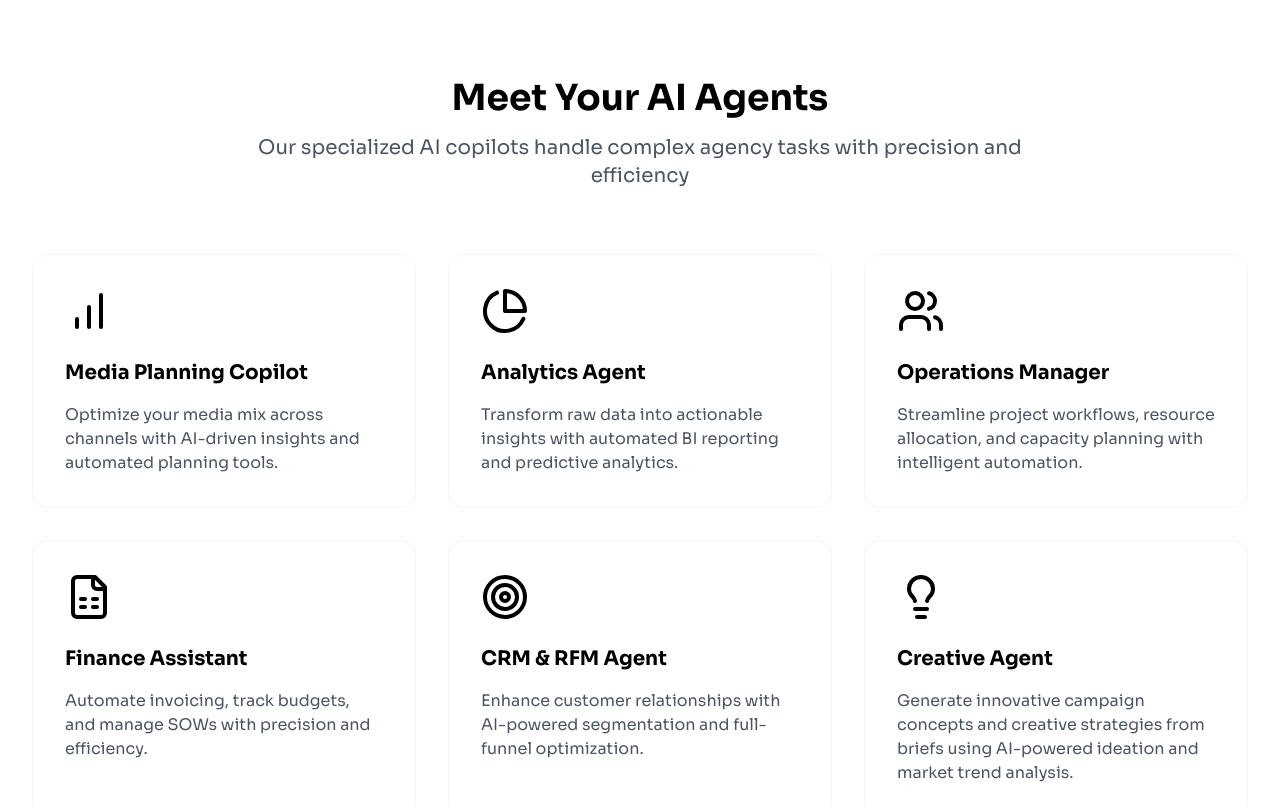
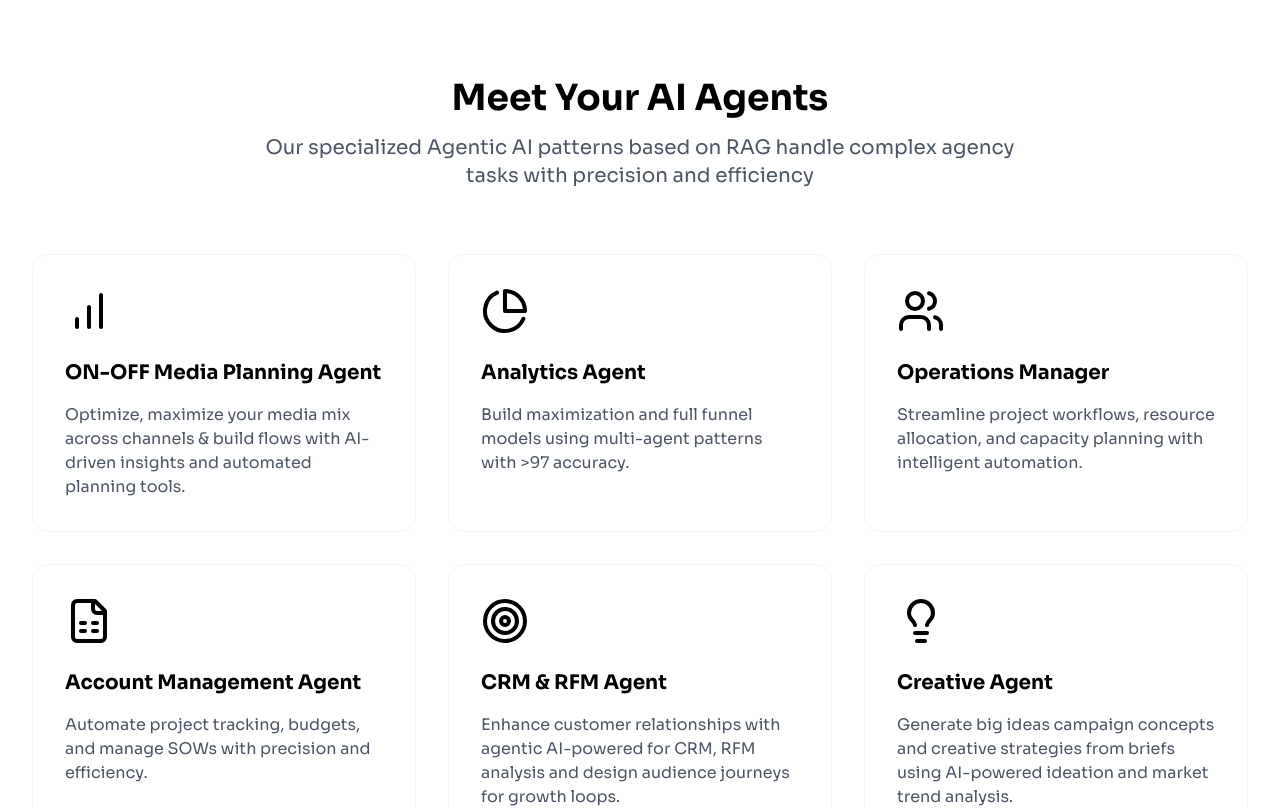
Before and after one commit to afelipeg/ODA-LandingV6, a React (Vite) app: page / in a window 1280 px wide. Shown: the part 1420-2228 px from the top of the page. Built offline with nearby package versions, Linux system fonts and the light colour scheme.

Commit message:
Update Agents.tsx
Update description

```diff
--- a/src/components/Agents.tsx
+++ b/src/components/Agents.tsx
@@ -12,13 +12,13 @@ import {
 const agents = [
   {
     icon: BarChart,
-    title: 'Media Planning Copilot',
-    description: 'Optimize your media mix across channels with AI-driven insights and automated planning tools.'
+    title: 'ON-OFF Media Planning Agent',
+    description: 'Optimize, maximize your media mix across channels & build flows with AI-driven insights and automated planning tools.'
   },
   {
     icon: PieChart,
     title: 'Analytics Agent',
-    description: 'Transform raw data into actionable insights with automated BI reporting and predictive analytics.'
+    description: 'Build maximization and full funnel models using multi-agent patterns with >97 accuracy.'
   },
   {
     icon: Users,
@@ -27,18 +27,18 @@ const agents = [
   },
   {
     icon: FileSpreadsheet,
-    title: 'Finance Assistant',
-    description: 'Automate invoicing, track budgets, and manage SOWs with precision and efficiency.'
+    title: 'Account Management Agent',
+    description: 'Automate project tracking, budgets, and manage SOWs with precision and efficiency.'
   },
   {
     icon: Target,
     title: 'CRM & RFM Agent',
-    description: 'Enhance customer relationships with AI-powered segmentation and full-funnel optimization.'
+    description: 'Enhance customer relationships with agentic AI-powered for CRM, RFM analysis and design audience journeys for growth loops.'
   },
   {
     icon: Lightbulb,
     title: 'Creative Agent',
-    description: 'Generate innovative campaign concepts and creative strategies from briefs using AI-powered ideation and market trend analysis.'
+    description: 'Generate big ideas campaign concepts and creative strategies from briefs using AI-powered ideation and market trend analysis.'
   }
 ];
 
@@ -59,7 +59,7 @@ function Agents() {
         <div className="text-center mb-16">
           <h2 className="text-4xl font-bold mb-4">Meet Your AI Agents</h2>
           <p className="text-xl text-gray-600 max-w-3xl mx-auto">
-            Our specialized AI copilots handle complex agency tasks with precision and efficiency
+            Our specialized Agentic AI patterns based on RAG handle complex agency tasks with precision and efficiency
           </p>
         </div>
 
```
